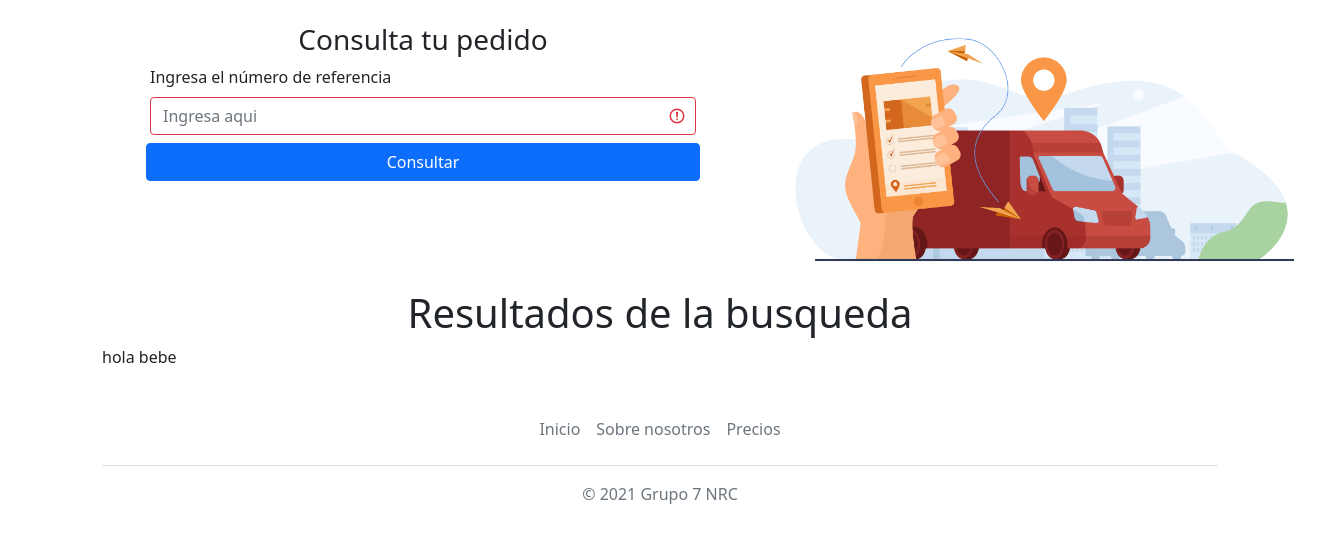
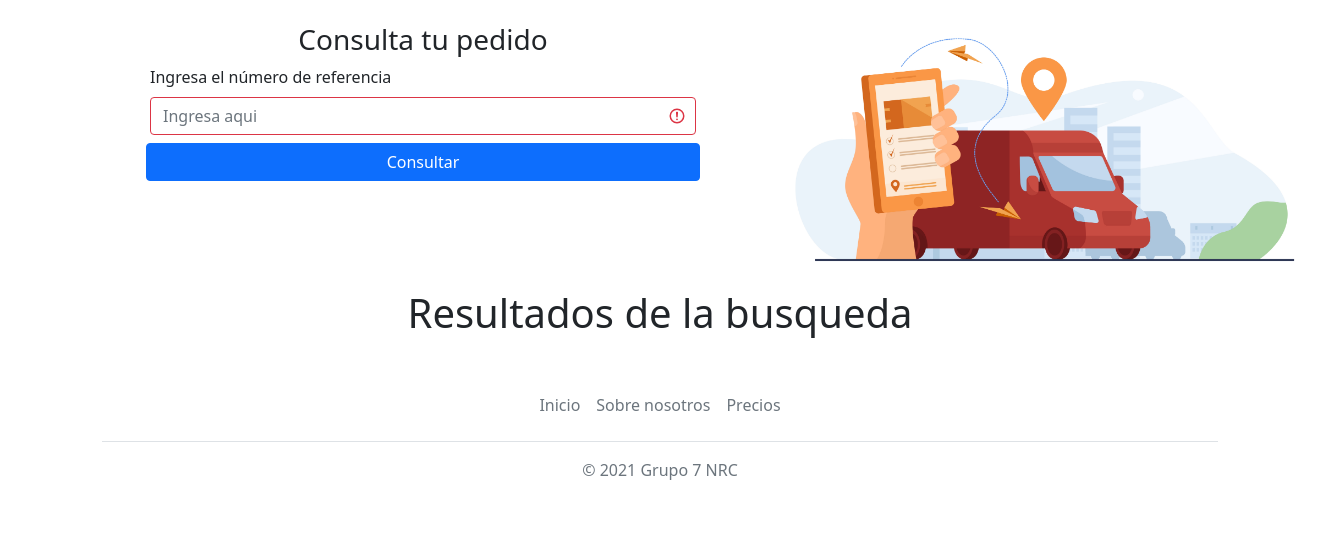
Before and after one commit to Santiagoupb/Mintic2022Grupo7, a PHP site: page /Views/Estadopedido.php in a window 1320 px wide. Shown: the part 81-624 px from the top of the page. Run offline with PHP 8.4, Linux system fonts and the light colour scheme.

Commit message:
ocapcoadp

```diff
--- a/Views/Estadopedido.php
+++ b/Views/Estadopedido.php
@@ -55,12 +55,9 @@ max-width: 550px;
 
       </div>
     </div>
-
   </nav>
   <div class="container">
     <div class="row">
-
-
       <div class="col-6 m-5">
         <div class="d-flex justify-content-center">
           <h3>Consulta tu pedido</h3>
@@ -76,24 +73,15 @@ max-width: 550px;
                 Looks good!
               </div>
             </div>
-
-              <button class="btn btn-primary" type="submit">Consultar</button>
-
-          </form>
+                     <button class="btn btn-primary" type="submit">Consultar</button>
+              </form>
         </div>
       </div>
-
       <div class="col-4">
-
-      <img src="/HELPDESK/Img/Imagenesgenerales/envio.jpg" class="fluid rounded mt-4" id="imagenpedido" alt="">
-
-
+       <img src="/HELPDESK/Img/Imagenesgenerales/envio.jpg" class="fluid rounded mt-4" id="imagenpedido" alt="">
 
       </div>
-
-</div>
-
-
+ </div>
   </div>
 
 
@@ -104,7 +92,7 @@ max-width: 550px;
 
     </div>
 
-    <?php  echo "hola bebe"; ?>
+
   </div>
 
 
--- a/index.php
+++ b/index.php
@@ -40,7 +40,7 @@
 
 
 
-
+<img src="" alt="" srcset="">
 
 
 <div class="container">
```
Also changed, not shown: Views/PanelCompras.php (added), Views/PanelSoporte.php (added).
